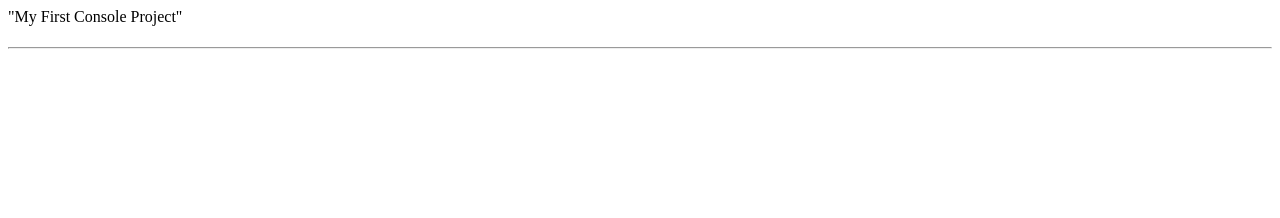
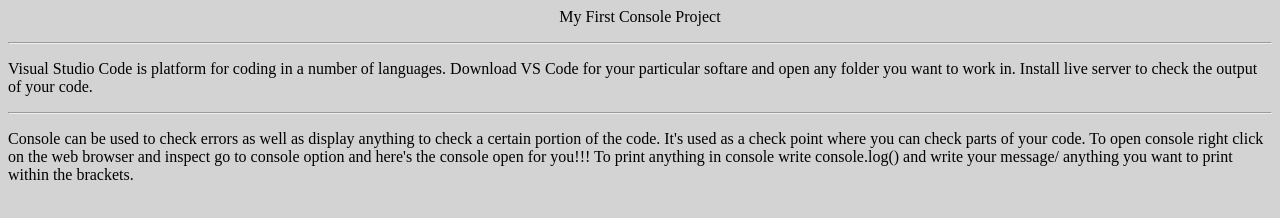
Before and after one commit to chris-fernandes/Project-77, a plain HTML site: page index.html in a window 1280 px wide. Drawn offline with Linux system fonts and the light colour scheme.

Commit message:
Add files via upload

```diff
--- a/index.html
+++ b/index.html
@@ -3,11 +3,12 @@
  <head>
   <title>Console Web App </title>
  </head>
- <body>
-  <p>"My First Console Project"
-  <h4 id="First_Console_Project">
-  </p>
+ <body bgcolor="lightgrey">
+ <center><p>My First Console Project</p> </center>
   <hr>
+  <p> Visual Studio Code is platform for coding in a number of languages. Download VS Code for your particular softare and open any folder you want to work in. Install live server to check the output of your code.</p>
+  <hr>
+  <p>Console can be used to check errors as well as display anything to check a certain portion of the code. It's used as a check point where you can check parts of your code. To open console right click on the web browser and inspect go to console option and here's the console open for you!!! To print anything in console write console.log() and write your message/ anything you want to print within the brackets.</p>
 <script>
   console.log("My First Console Project");
   var first_name="Chris";
```
